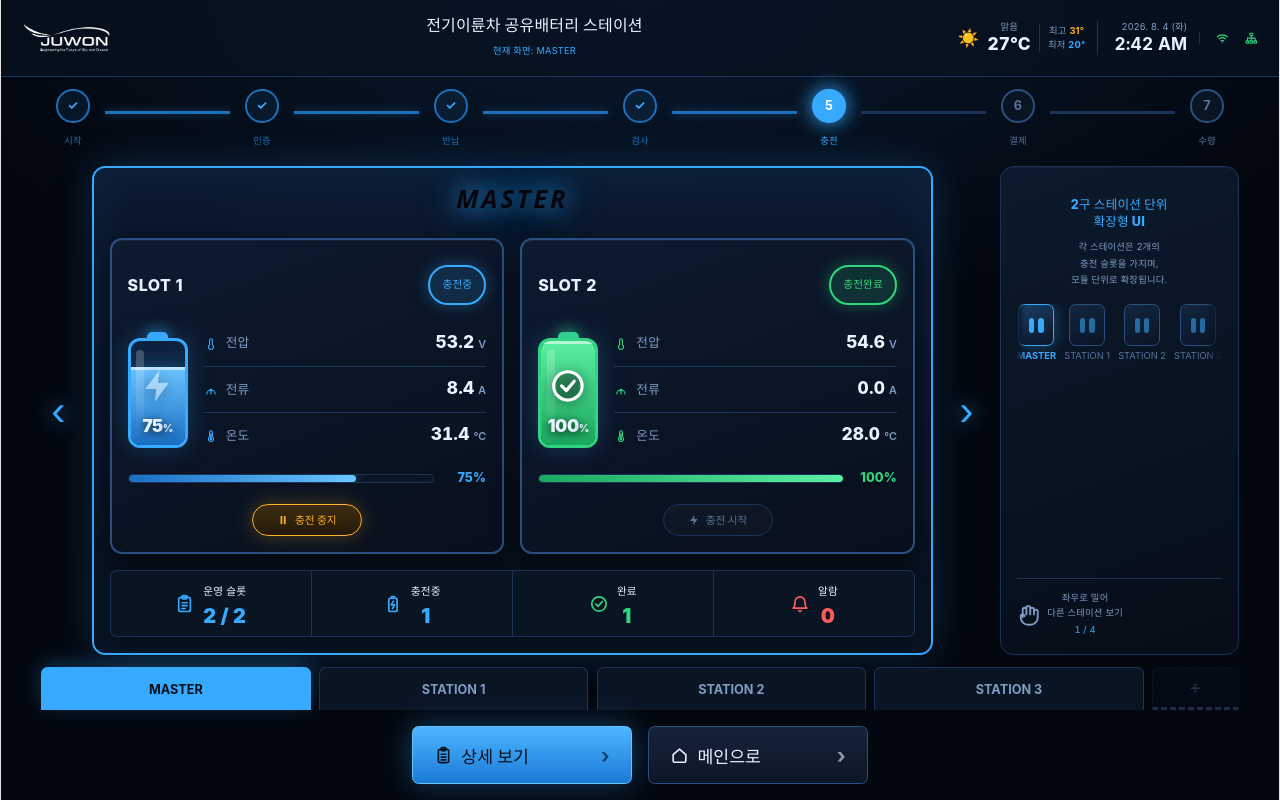
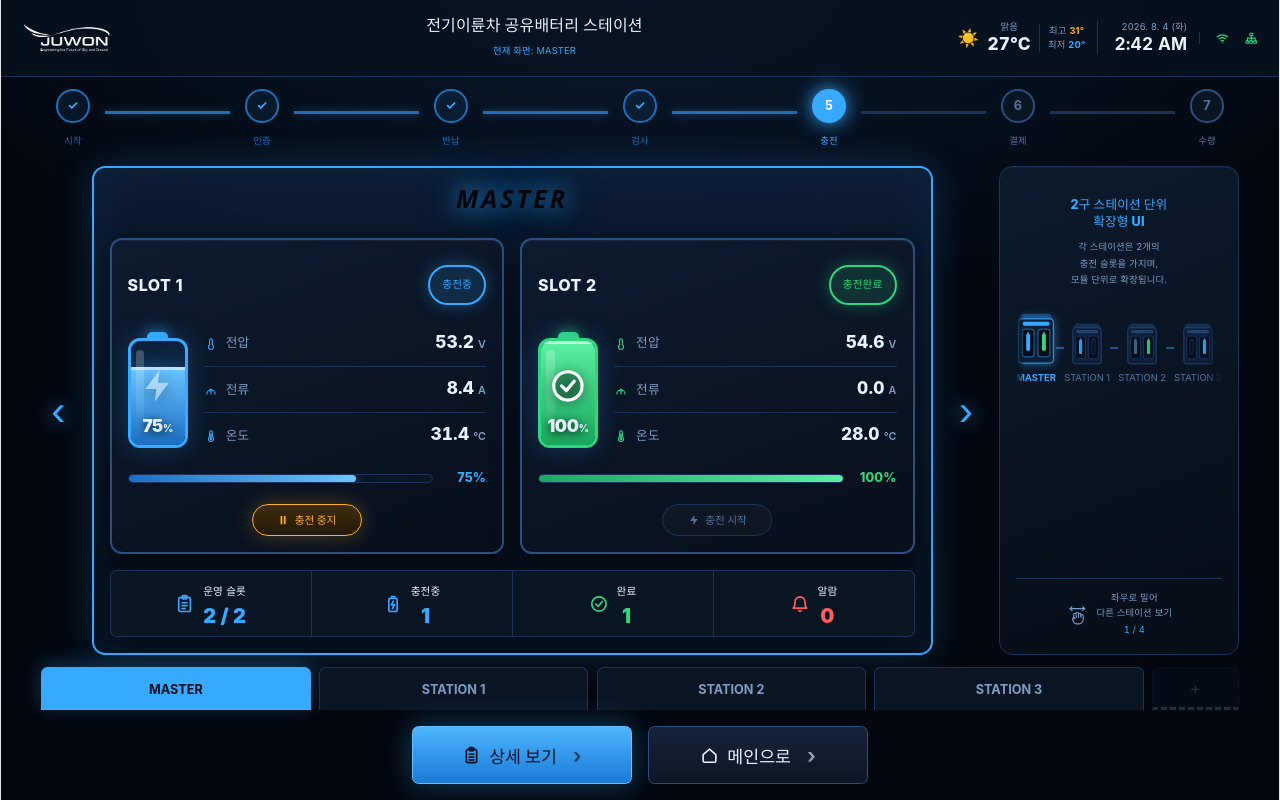
Before and after one commit to dadesign01/juwon, a React (Vite) app in the folder juwon-station/: page / in a window 1280 px wide. Built offline with nearby package versions, Linux system fonts and the light colour scheme; a web font is replaced by a local one.

Commit message:
[fix] 스테이션 우측 화면 수정

```diff
--- a/juwon-station/src/ChargeDashboard.jsx
+++ b/juwon-station/src/ChargeDashboard.jsx
@@ -237,11 +237,21 @@ const Ico = {
     <path d="M18 9.5a6 6 0 1 0-12 0c0 5.5-2.2 7.5-2.2 7.5h16.4S18 15 18 9.5" />
     <path d="M13.6 20a1.9 1.9 0 0 1-3.2 0" />
   </Svg>,
-  /* 스와이프 안내 — 손 */
-  hand: <Svg>
-    <path d="M18 11V6a2 2 0 0 0-4 0v5M14 10V4a2 2 0 0 0-4 0v7M10 10.5V6a2 2 0 0 0-4 0v8" />
-    <path d="M18 8a2 2 0 1 1 4 0v6a8 8 0 0 1-8 8h-2a8 8 0 0 1-8-8v-1a2 2 0 1 1 4 0" />
-  </Svg>,
+  /* 스와이프 안내 — 손 위에 좌우 화살표 */
+  swipe: (
+    <svg viewBox="0 0 34 30" width="1em" height="1em" aria-hidden="true"
+      fill="none" stroke="currentColor" strokeWidth="1.8" strokeLinecap="round" strokeLinejoin="round">
+      {/* 좌우 화살표 */}
+      <path d="M6 5h22" />
+      <path d="m9 2-3 3 3 3" />
+      <path d="m25 2 3 3-3 3" />
+      {/* 손 */}
+      <g transform="translate(6.5 8.5) scale(0.88)">
+        <path d="M18 11V6a2 2 0 0 0-4 0v5M14 10V4a2 2 0 0 0-4 0v7M10 10.5V6a2 2 0 0 0-4 0v8" />
+        <path d="M18 8a2 2 0 1 1 4 0v6a8 8 0 0 1-8 8h-2a8 8 0 0 1-8-8v-1a2 2 0 1 1 4 0" />
+      </g>
+    </svg>
+  ),
   /* 메인으로 — 집 */
   home: <Svg><path d="M4 10.8 12 4l8 6.8V19a1.5 1.5 0 0 1-1.5 1.5h-13A1.5 1.5 0 0 1 4 19z" /></Svg>,
   /* 상세 보기 — 클립보드 */
@@ -271,6 +281,23 @@ const Ico = {
   boltSmall: <Svg filled><path d="M13 2 4 14h7l-1 8 9-12h-7z" /></Svg>,
   pause: <Svg filled><rect x="7" y="4" width="3.5" height="16" rx="1" /><rect x="13.5" y="4" width="3.5" height="16" rx="1" /></Svg>,
 };
+
+/* 사이드 패널의 미니 스테이션 — 실물 형태 + 슬롯별 충전 상태 표시 */
+const StationGlyph = ({ slots = [] }) => (
+  <svg className="sg" viewBox="0 0 62 74" aria-hidden="true">
+    <path className="sg__top" d="M9 12 14 5.5h34L53 12Z" />
+    <rect className="sg__body" x="9" y="12" width="44" height="56" rx="4" />
+    <rect className="sg__label" x="14" y="15.5" width="34" height="5" rx="2" />
+    <rect className="sg__bay" x="13.5" y="25" width="15" height="35" rx="3" />
+    <rect className="sg__bay" x="33.5" y="25" width="15" height="35" rx="3" />
+    {[18.5, 38.5].map((x, i) => (
+      <g className="sg__batt" data-mode={slots[i]?.mode ?? "EMPTY"} key={x}>
+        <rect x={x} y="31" width="5" height="21.5" rx="1.6" />
+        <rect x={x + 1.3} y="28.8" width="2.4" height="2.8" rx=".8" />
+      </g>
+    ))}
+  </svg>
+);
 
 /* ============================================================================
    작은 컴포넌트들
@@ -608,14 +635,14 @@ export default function ChargeDashboard({ onGoDetail, onGoMain }) {
                   onClick={() => setIdx(i)}
                   title={`${s.name} 보기`}
                 >
-                  <span className="ministation__box"><i /><i /></span>
+                  <span className="ministation__box"><StationGlyph slots={s.slots} /></span>
                   <span className="ministation__name">{s.name}</span>
                 </button>
               ))}
             </div>
 
             <div className="side__hint">
-              {Ico.hand}
+              {Ico.swipe}
               <div>
                 좌우로 밀어<br />다른 스테이션 보기
                 <div className="side__count">{idx + 1} / {stations.length}</div>
--- a/juwon-station/src/kiosk.css
+++ b/juwon-station/src/kiosk.css
@@ -47,7 +47,6 @@
 	--fs-md: clamp(13px, min(1.25vw, 2.22vh), 24px); /* 슬롯 이름, 헤더 제목 */
 	--fs-sm: clamp(11px, min(0.99vw, 1.76vh), 19px); /* CAN 라벨, 탭 */
 	--fs-xs: clamp(10px, min(0.83vw, 1.48vh), 16px); /* 배지, 요약 라벨 */
-	--fs-tab-add: clamp(18px, min(1.56vw, 2.78vh), 34px);
 	--fs-2xs: clamp(9px, min(0.73vw, 1.3vh), 14px); /* 날씨 보조, 미니 스테이션 */
 
 	/* ── 간격 ── */
@@ -766,7 +765,7 @@
 	scroll-behavior: smooth;
 	scrollbar-width: none; /* Firefox */
 	-ms-overflow-style: none; /* 구형 Edge */
-	padding-bottom: var(--sp-1);
+	padding: var(--sp-4) 0 var(--sp-1);
 	/* 좌우 끝을 흐리게 해서 "더 있다"는 걸 알립니다 */
 	-webkit-mask-image: linear-gradient(90deg, transparent 0, #000 var(--sp-2), #000 calc(100% - var(--sp-4)), transparent 100%);
 	mask-image: linear-gradient(90deg, transparent 0, #000 var(--sp-2), #000 calc(100% - var(--sp-4)), transparent 100%);
@@ -785,40 +784,112 @@
 	text-align: center;
 	font-family: inherit;
 }
+
 .ministation__box {
-	width: clamp(34px, 2.6vw, 50px);
-	height: clamp(40px, 3.02vw, 58px);
+	position: relative;
+	display: block;
+	width: clamp(38px, min(3.13vw, 5.56vh), 60px);
 	margin: 0 auto;
-	border-radius: var(--r-sm);
-	border: 1.5px solid var(--line2);
-	background: linear-gradient(160deg, #12263f, #0a1526);
-	display: flex;
-	align-items: center;
-	justify-content: center;
-	gap: 4px;
+	transform-origin: center bottom;
+	transition: transform 0.22s ease;
 }
-.ministation__box i {
+
+/* 선택된 스테이션만 크게 — 아래를 기준으로 커져서 이름 줄이 흔들리지 않습니다 */
+.ministation[aria-current='true'] .ministation__box {
+	transform: scale(1.22);
+}
+
+/* 스테이션끼리 잇는 연결선 (마지막 것 제외).
+   확대된 아이콘 영향을 받지 않도록 버튼 기준으로 그립니다 */
+.ministation {
+	position: relative;
+}
+.ministation:not(:last-child)::after {
+	content: '';
+	position: absolute;
+	top: 42%;
+	left: 100%;
+	width: var(--sp-2);
+	height: 2px;
+	background: var(--cyan);
+	opacity: 0.45;
+}
+
+/* ── 스테이션 그래픽 ──
+   상단면 / 몸통 / 라벨 / 배터리 베이 2구 / 배터리 순서로 겹쳐 그립니다 */
+.sg {
+	width: 100%;
+	height: auto;
 	display: block;
-	width: clamp(5px, 0.42vw, 8px);
-	height: clamp(15px, 1.15vw, 22px);
-	border-radius: 3px;
-	background: var(--cyan);
+	overflow: visible;
+}
+.sg__top {
+	fill: #16304f;
+}
+.sg__body {
+	fill: #0d1f38;
+	stroke: var(--line2);
+	stroke-width: 1.2;
+}
+.sg__label {
+	fill: #23456d;
+}
+.sg__bay {
+	fill: #050e1c;
+	stroke: var(--line2);
+	stroke-width: 0.8;
+}
+/* 슬롯별 충전 상태를 배터리 색으로 작게 표시합니다 */
+.sg__batt {
+	fill: var(--muted2);
+	opacity: 0.5;
+	transition:
+		fill 0.3s ease,
+		opacity 0.3s ease;
+}
+.sg__batt[data-mode='CHARGING'] {
+	fill: var(--cyan);
+	opacity: 0.9;
+}
+.sg__batt[data-mode='DONE'] {
+	fill: var(--green);
+	opacity: 0.9;
+}
+.sg__batt[data-mode='IDLE'] {
+	fill: var(--muted);
 	opacity: 0.55;
 }
+/* 미연결 — 빈 윤곽선만 남깁니다 */
+.sg__batt[data-mode='EMPTY'] {
+	fill: none;
+	stroke: var(--line2);
+	stroke-width: 1;
+	opacity: 0.7;
+}
+
+.ministation[aria-current='true'] .sg__top {
+	fill: #1d4370;
+}
+.ministation[aria-current='true'] .sg__body {
+	stroke: var(--cyan);
+	filter: drop-shadow(0 0 6px rgba(55, 169, 255, 0.55));
+}
+.ministation[aria-current='true'] .sg__label {
+	fill: var(--cyan);
+}
+.ministation[aria-current='true'] .sg__bay {
+	stroke: var(--cyan);
+}
+.ministation[aria-current='true'] .sg__batt:not([data-mode='EMPTY']) {
+	opacity: 1;
+	filter: drop-shadow(0 0 4px currentColor);
+}
+
 .ministation__name {
 	font-size: var(--fs-2xs);
 	margin-top: var(--sp-1);
 	white-space: nowrap;
 	color: var(--muted2);
-}
-
-.ministation[aria-current='true'] .ministation__box {
-	border-color: var(--cyan);
-	background: linear-gradient(160deg, #1a3d63, #0a1526);
-	box-shadow: 0 0 16px rgba(55, 169, 255, 0.4);
-}
-.ministation[aria-current='true'] .ministation__box i {
-	opacity: 1;
 }
 .ministation[aria-current='true'] .ministation__name {
 	color: var(--cyan);
@@ -828,6 +899,7 @@
 .side__hint {
 	display: flex;
 	align-items: center;
+	justify-content: center;
 	gap: var(--sp-2);
 	margin-top: auto;
 	padding-top: var(--sp-3);
@@ -888,7 +960,7 @@
 .tab--add {
 	flex: 0 0 auto;
 	min-width: clamp(72px, 6.8vw, 130px);
-	font-size: var(--fs-tab-add);
+	font-size: var(--fs-lg);
 	font-weight: 400;
 	line-height: 1;
 	color: var(--muted2);
@@ -922,7 +994,7 @@
 	cursor: pointer;
 	display: inline-flex;
 	align-items: center;
-	justify-content: space-between;
+	justify-content: center;
 	gap: var(--sp-4);
 }
 .btn__label {
@@ -1069,6 +1141,8 @@
 	.arrow,
 	.batt__fill,
 	.progress__fill,
+	.ministation__box,
+	.sg__batt,
 	.side__strip {
 		transition: none;
 		scroll-behavior: auto;
```
